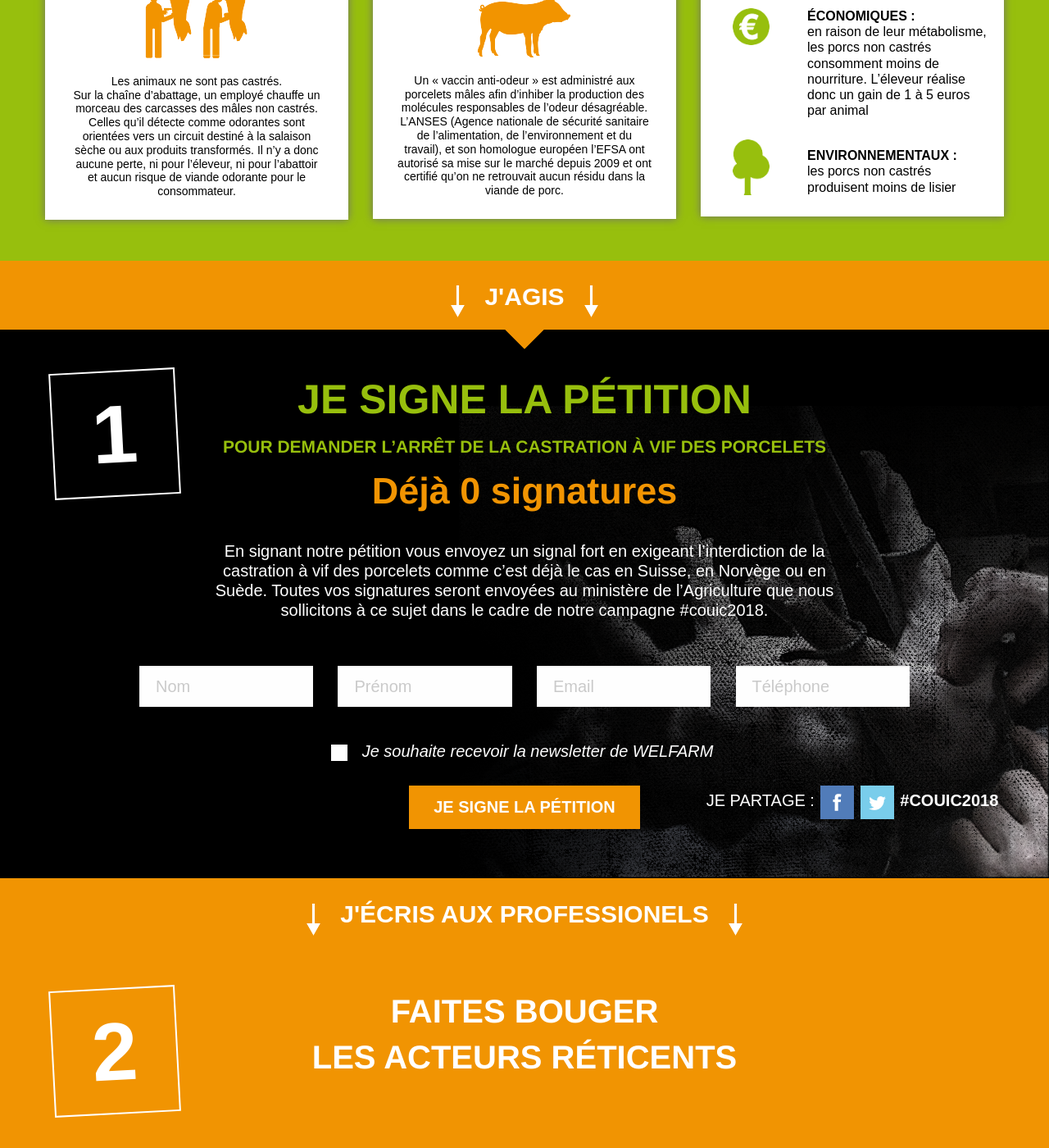
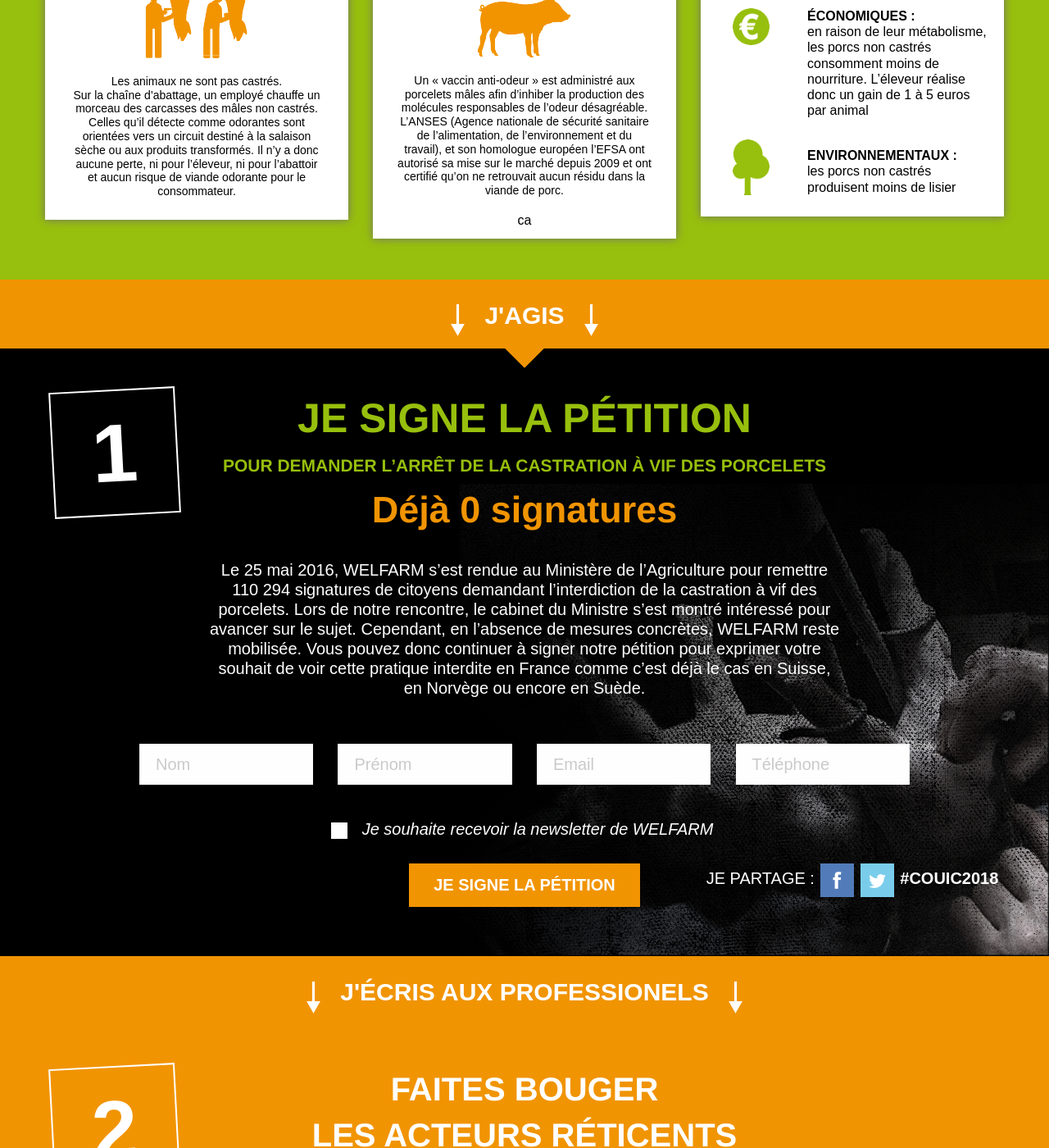
Before and after one commit to adfinitas-app/welfarm-petition, a Jekyll site: the page built from index.html, in a window 1280 px wide and 1400 px high, scrolled down 2062 px. Shown: the whole window at 82% size. Built offline with Jekyll 4.4.1, drawn with Linux system fonts in a browser that asks for light colours; comment, search, counter and statistics services are not loaded.

Commit message:
Updated '/index.html' via CloudCannon

```diff
--- a/index.html
+++ b/index.html
@@ -147,7 +147,7 @@ title: "Welfarm : Coupons court à la castration des porcelets"
 	<p>
 	Un « vaccin anti-odeur » est administré aux porcelets mâles afin d’inhiber la production des molécules responsables de l’odeur désagréable.<br />
 	L’ANSES (Agence nationale de sécurité sanitaire de l’alimentation, de l’environnement et du travail), et son homologue européen l’EFSA ont autorisé sa mise sur le marché depuis 2009 et ont certifié qu’on ne retrouvait aucun résidu dans la viande de porc.
-	</p>
+	</p>ca
       </div>
     </div>
     <div class="large-4 columns">
@@ -213,7 +213,7 @@ title: "Welfarm : Coupons court à la castration des porcelets"
   <div class="row texte">
     <div class="large-8 columns large-centered">
       <p>
-      En signant notre pétition vous envoyez un signal fort en exigeant l’interdiction de la castration à vif des porcelets comme c’est déjà le cas en Suisse, en Norvège ou en Suède. Toutes vos signatures seront envoyées au ministère de l’Agriculture que nous sollicitons à ce sujet dans le cadre de notre campagne #couic2018.
+      Le 25 mai 2016, WELFARM s’est rendue au Ministère de l’Agriculture pour remettre 110 294 signatures de citoyens demandant l’interdiction de la castration à vif des porcelets. Lors de notre rencontre, le cabinet du Ministre s’est montré intéressé pour avancer sur le sujet. Cependant, en l’absence de mesures concrètes, WELFARM reste mobilisée. Vous pouvez donc continuer à signer notre pétition pour exprimer votre souhait de voir cette pratique interdite en France comme c’est déjà le cas en Suisse, en Norvège ou encore en Suède.
       </p>
     </div>
   </div>
```
